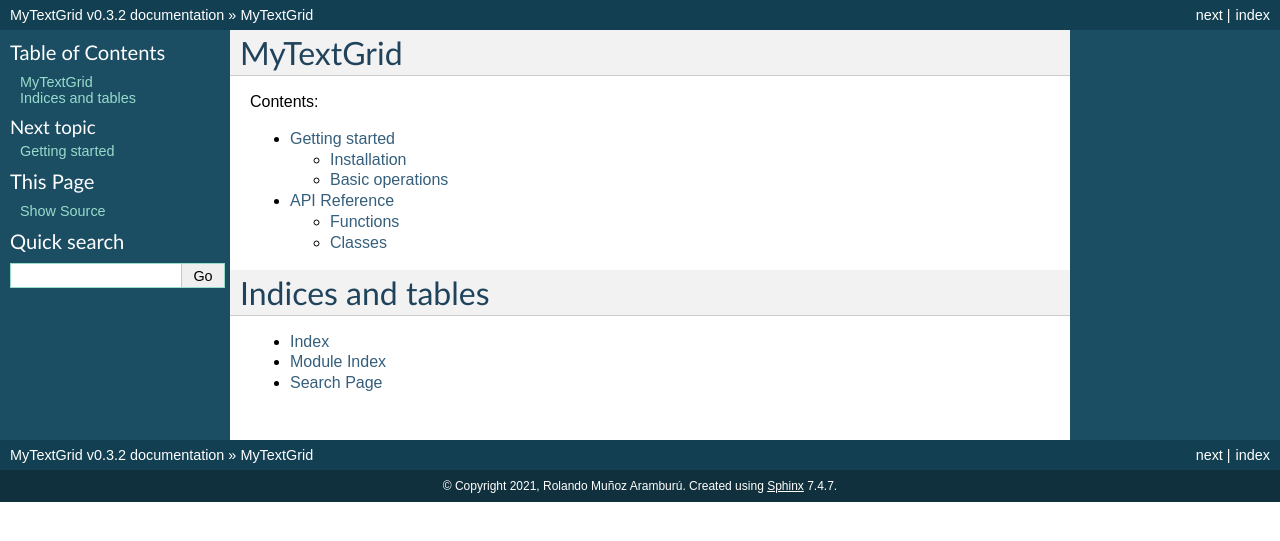
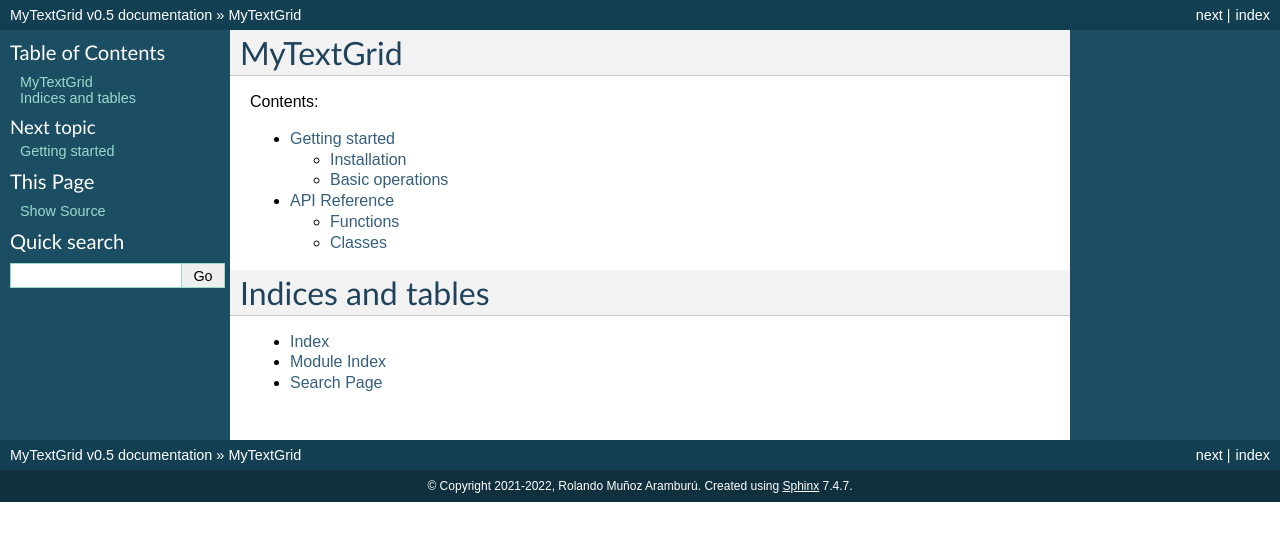
Before and after one commit to rolandomunoz/mytextgrid, a Sphinx documentation site: the page built from docs/source/index.rst, in a window 1280 px wide. Shown: the top 541 px of the page. Built offline with Sphinx 7.4.7, drawn with Linux system fonts in a browser that asks for light colours.

Commit message:
edit: update

```diff
--- a/docs/source/conf.py
+++ b/docs/source/conf.py
@@ -17,11 +17,11 @@
 # -- Project information -----------------------------------------------------
 
 project = 'MyTextGrid'
-copyright = '2021, Rolando Muñoz Aramburú'
+copyright = '2021-2022, Rolando Muñoz Aramburú'
 author = 'Rolando Muñoz Aramburú'
 
 # The full version, including alpha/beta/rc tags
-release = 'v0.3.2'
+release = 'v0.5'
 
 # -- General configuration ---------------------------------------------------
 
```
